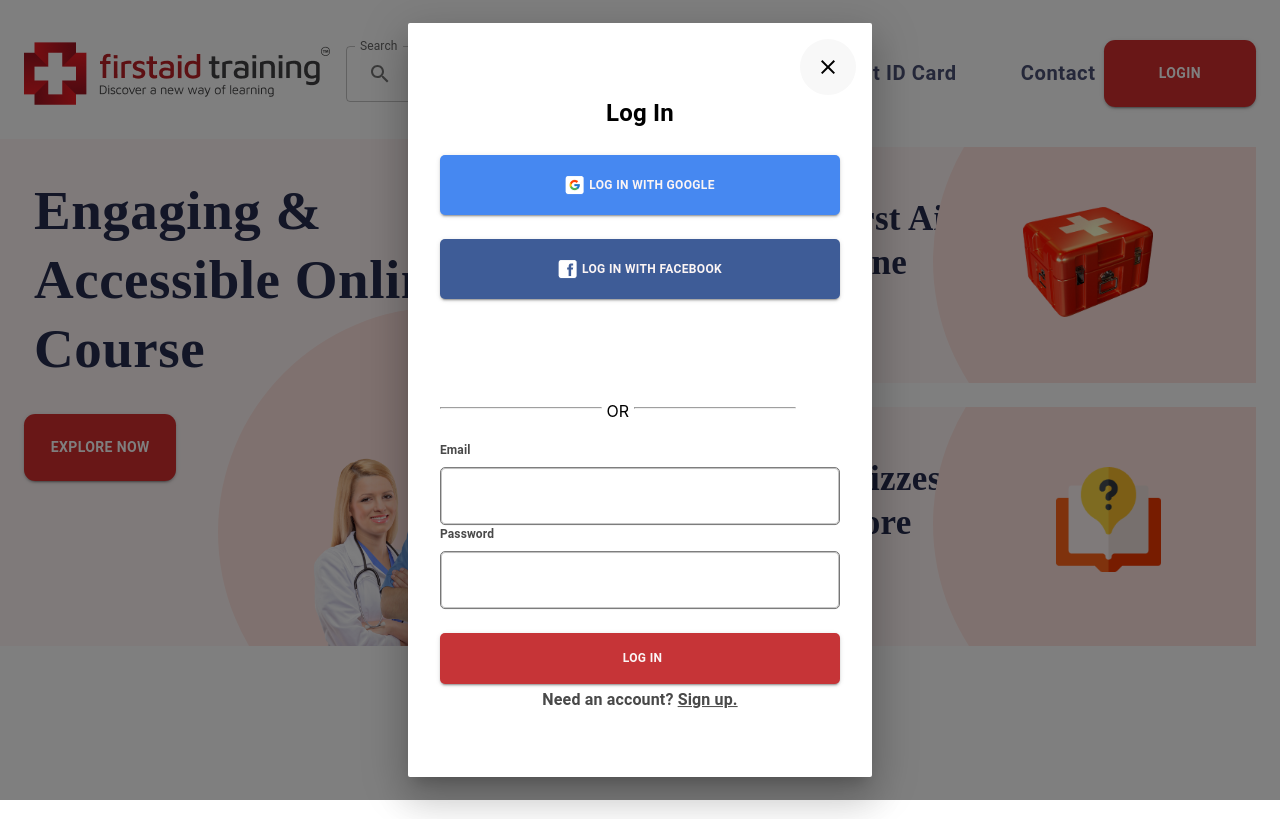
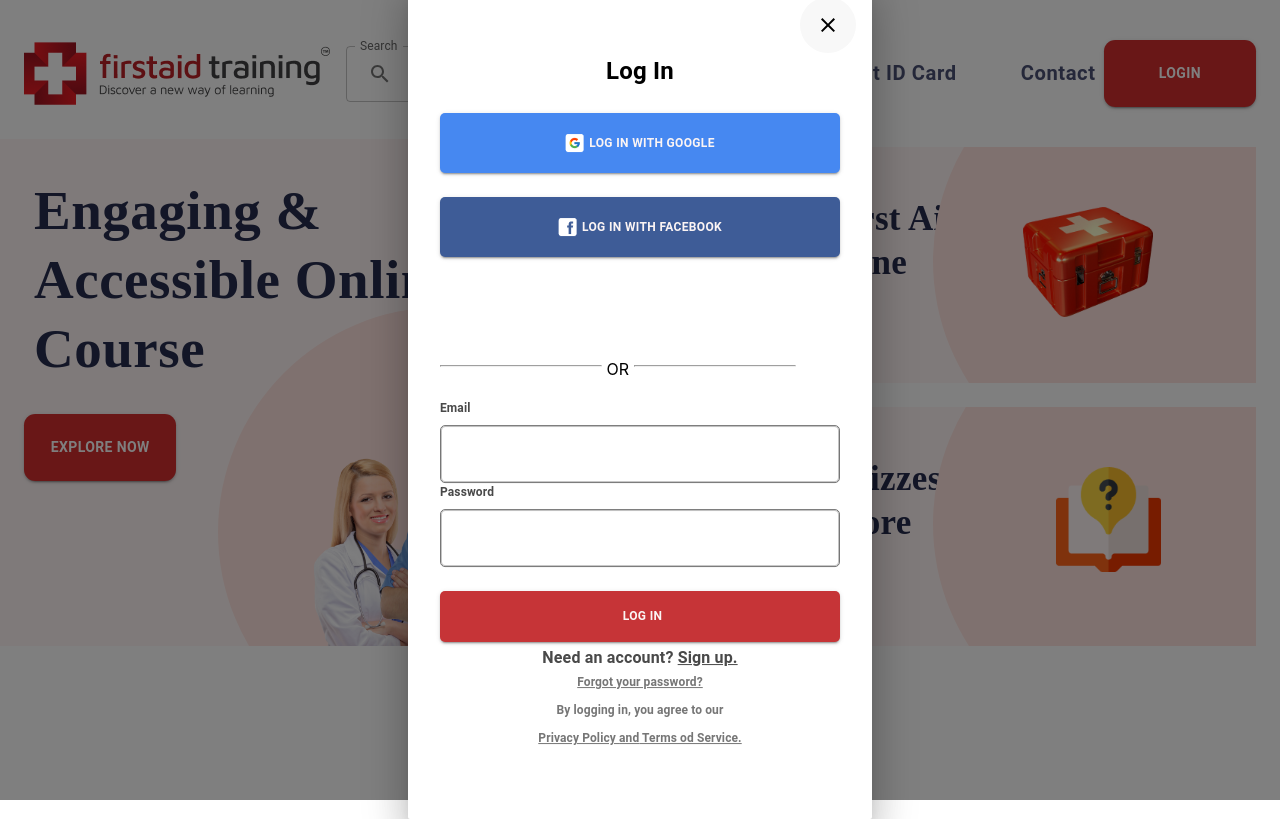
Before and after one commit to tawsifhye/firstaid-learnig-redux, a React (Create React App) app: page / in a window 1280 px wide. Both pictures are taken after a click on the button "LOGIN". Built offline with nearby package versions, Linux system fonts and the light colour scheme.

Commit message:
Login Modal below text added

```diff
--- a/src/Components/LoginModal.js
+++ b/src/Components/LoginModal.js
@@ -97,12 +97,42 @@ const LoginModal = ({ handleClose, open, registered, setRegistered }) => {
                             }}>
                                 {registered ? 'Need an account?' : 'Already Have Account?'} <Box component="span" onClick={registered ? () => setRegistered(false) : () => setRegistered(true)} sx={{ textDecoration: 'underline', cursor: 'pointer' }}>{registered ? 'Sign up.' : 'Sign In'}</Box>
                             </Typography>
+
+                            <Typography sx={{
+                                fontWeight: 600,
+                                fontSize: '12px',
+                                textAlign: 'center',
+                                textDecoration: 'underline',
+                                color: '#767676',
+                                mt: '10px'
+                            }}>
+                                Forgot your password?
+                            </Typography>
+                            <Typography sx={{
+                                fontWeight: 600,
+                                fontSize: '12px',
+                                textAlign: 'center',
+                                color: '#767676',
+                                mt: '10px'
+                            }}>
+                                By logging in, you agree to our
+                            </Typography>
+                            <Typography sx={{
+                                fontWeight: 600,
+                                fontSize: '12px',
+                                textAlign: 'center',
+                                textDecoration: 'underline',
+                                color: '#767676',
+                                mt: '10px'
+                            }}>
+                                Privacy Policy <span style={{ textDecoration: 'none' }}>and</span> Terms od Service.
+                            </Typography>
                         </Box>
                     </Box>
 
                 </Box>
             </Modal>
-        </div>
+        </div >
     );
 };
 
```
